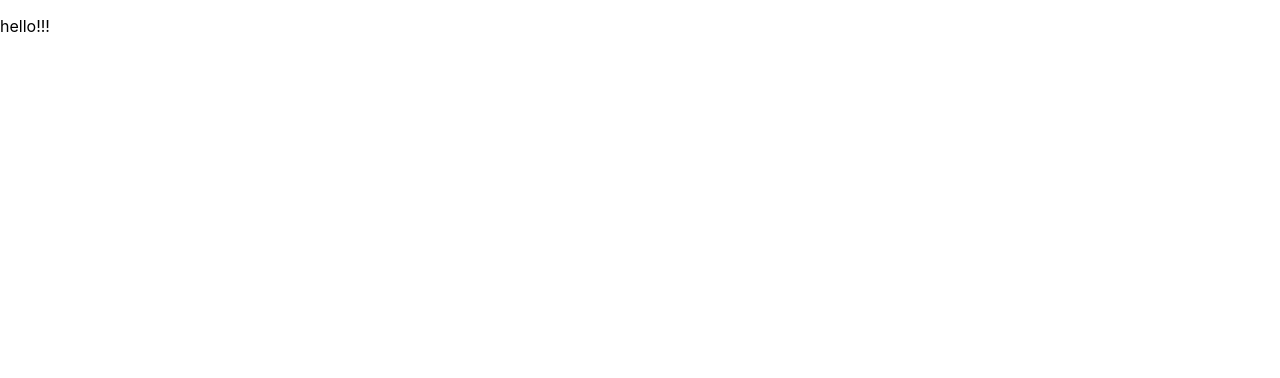
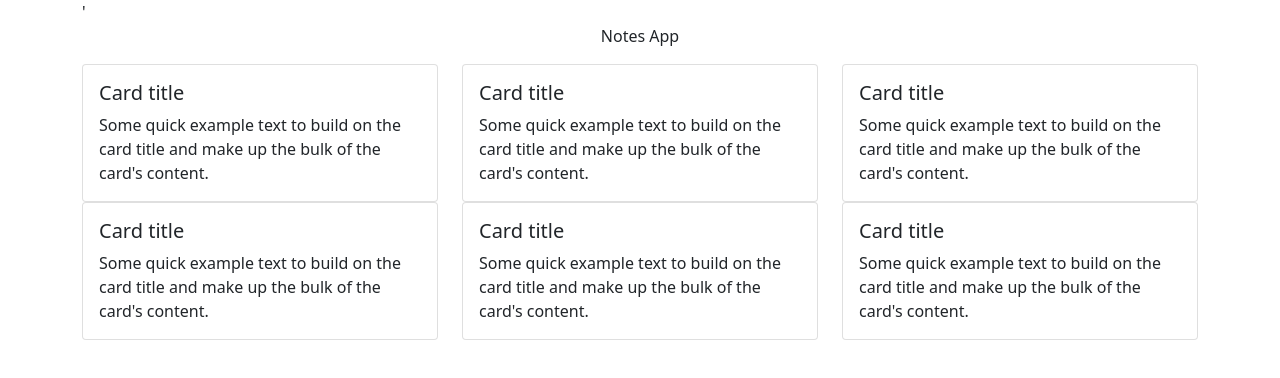
Before and after one commit to matthewyu23/messydesk-client, a React (Create React App) app: page / in a window 1280 px wide. Shown: the top 378 px of the page. Built offline with nearby package versions, Linux system fonts and the light colour scheme.

Commit message:
basic layout

```diff
--- a/package.json
+++ b/package.json
@@ -6,7 +6,9 @@
     "@testing-library/jest-dom": "^5.16.2",
     "@testing-library/react": "^12.1.2",
     "@testing-library/user-event": "^13.5.0",
+    "bootstrap": "^5.1.3",
     "react": "^17.0.2",
+    "react-bootstrap": "^2.1.2",
     "react-dom": "^17.0.2",
     "react-scripts": "5.0.0",
     "web-vitals": "^2.1.4"
--- a/src/App.js
+++ b/src/App.js
@@ -1,5 +1,10 @@
+import NotesList from './components/NotesList';
+
 const App = () => {
-  return <p>hello!!!</p>;
+  return <div className='container'>'
+    <p className='text-center font-italic'>Notes App</p>
+    <NotesList />
+  </div>;
 }
 
 export default App;
--- /dev/null
+++ b/src/components/Note.js
@@ -0,0 +1,15 @@
+const Note = () => {
+
+    return (
+        <div className="note">
+            <div className="card">
+                <div className="card-body">
+                    <h5 className="card-title">Card title</h5>
+                    <p className="card-text">Some quick example text to build on the card title and make up the bulk of the card's content.</p>
+                </div>
+            </div>
+        </div>
+    )
+}
+
+export default Note;
--- /dev/null
+++ b/src/components/NotesList.js
@@ -0,0 +1,35 @@
+import Note from './Note';
+
+const NotesList = () => {
+
+    return (
+
+        <div className="notes-list">
+            <div className='row'>
+                <div className='col'>
+                    <Note />
+                </div>
+                <div className='col'>
+                    <Note />
+                </div>
+                <div className='col'>
+                    <Note />
+                </div>
+            </div>
+
+            <div className='row'>
+                <div className='col'>
+                    <Note />
+                </div>
+                <div className='col'>
+                    <Note />
+                </div>
+                <div className='col'>
+                    <Note />
+                </div>
+            </div>
+        </div>
+    )
+}
+
+export default NotesList;
--- a/src/index.js
+++ b/src/index.js
@@ -2,6 +2,7 @@ import React from 'react';
 import ReactDOM from 'react-dom';
 import './index.css';
 import App from './App';
+import 'bootstrap/dist/css/bootstrap.min.css';
 
 
 ReactDOM.render(
```
Also changed, not shown: 1 other file (tests, documents, lock files or other folders).
